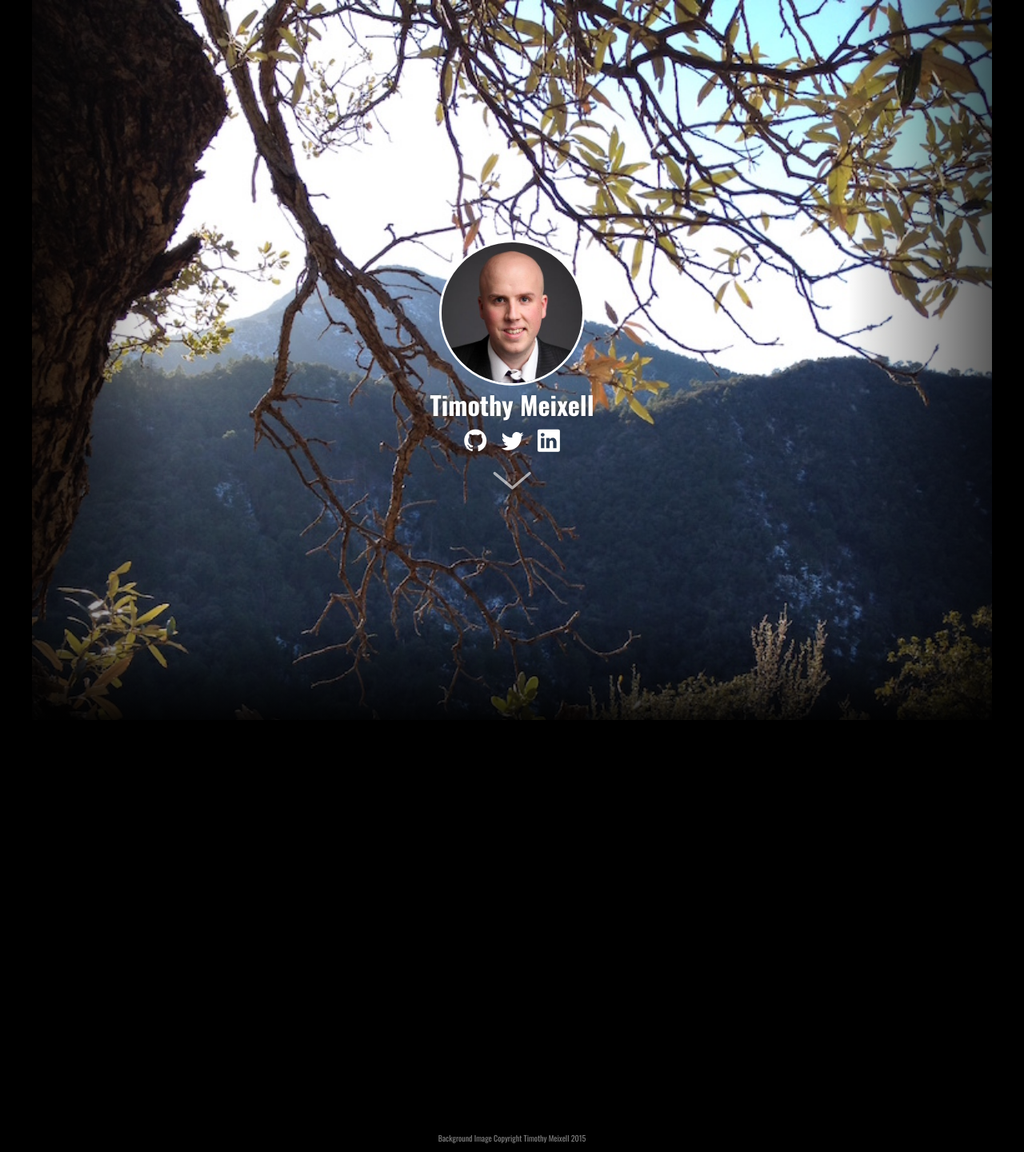
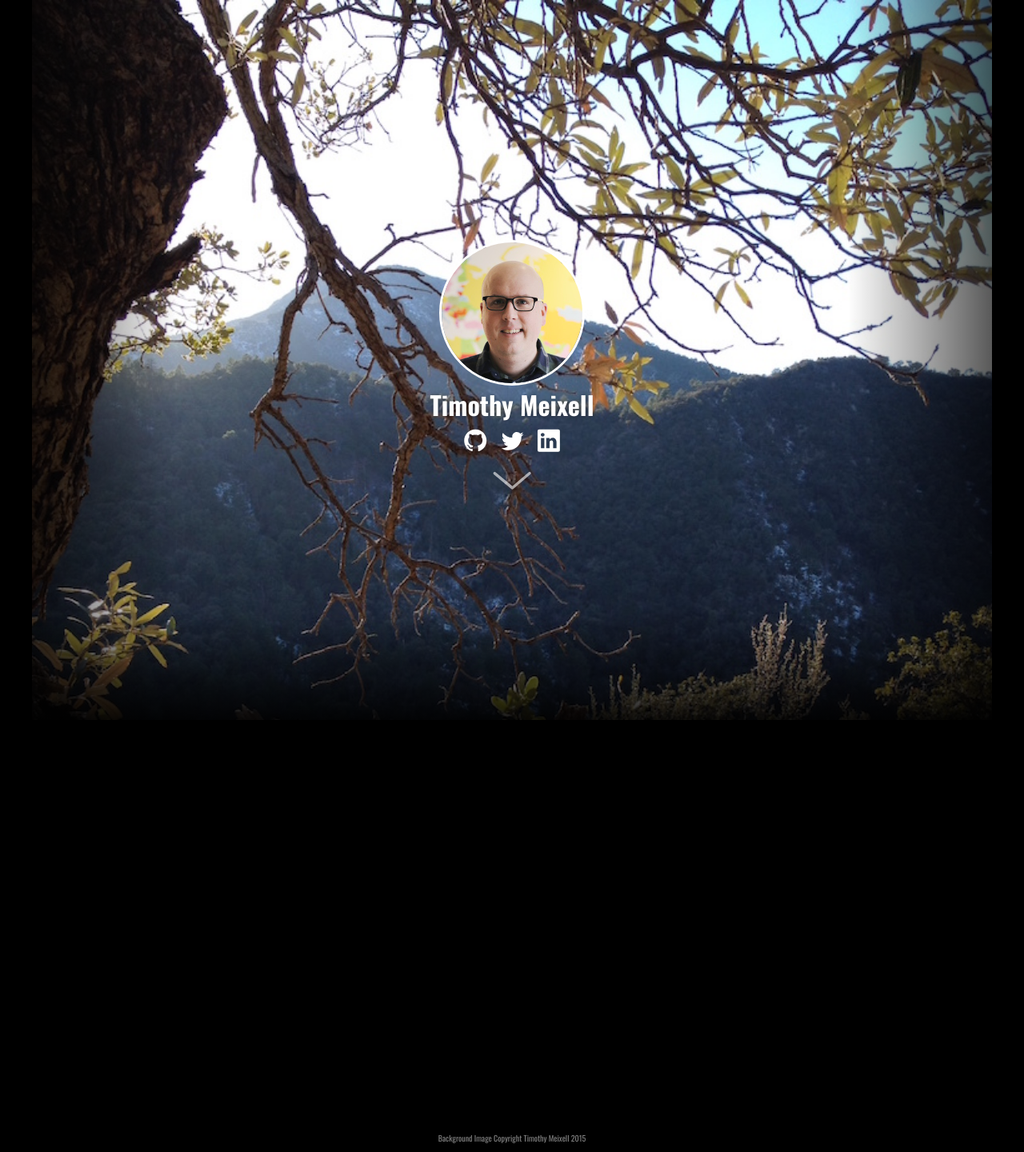
Before and after one commit to misternu/misternu.github.io, a Jekyll site: the page built from index.html, in a window 1280 px wide. Shown: the whole page at 80% size. Built offline with Jekyll 4.4.1, drawn with Linux system fonts in a browser that asks for light colours; nearby versions of some CDN libraries.

Commit message:
Change profile image

```diff
--- a/css/default.css
+++ b/css/default.css
@@ -53,8 +53,8 @@ header img {
   margin: auto;
   width: 50%;
   height: 50%;
-  max-width: 11em;
-  max-height: 11em;
+  max-width: 176px;
+  max-height: 176px;
   border-radius:50%;
   border: 3px solid white;
 }
```
Also changed, not shown: imgs/profile.jpg.
